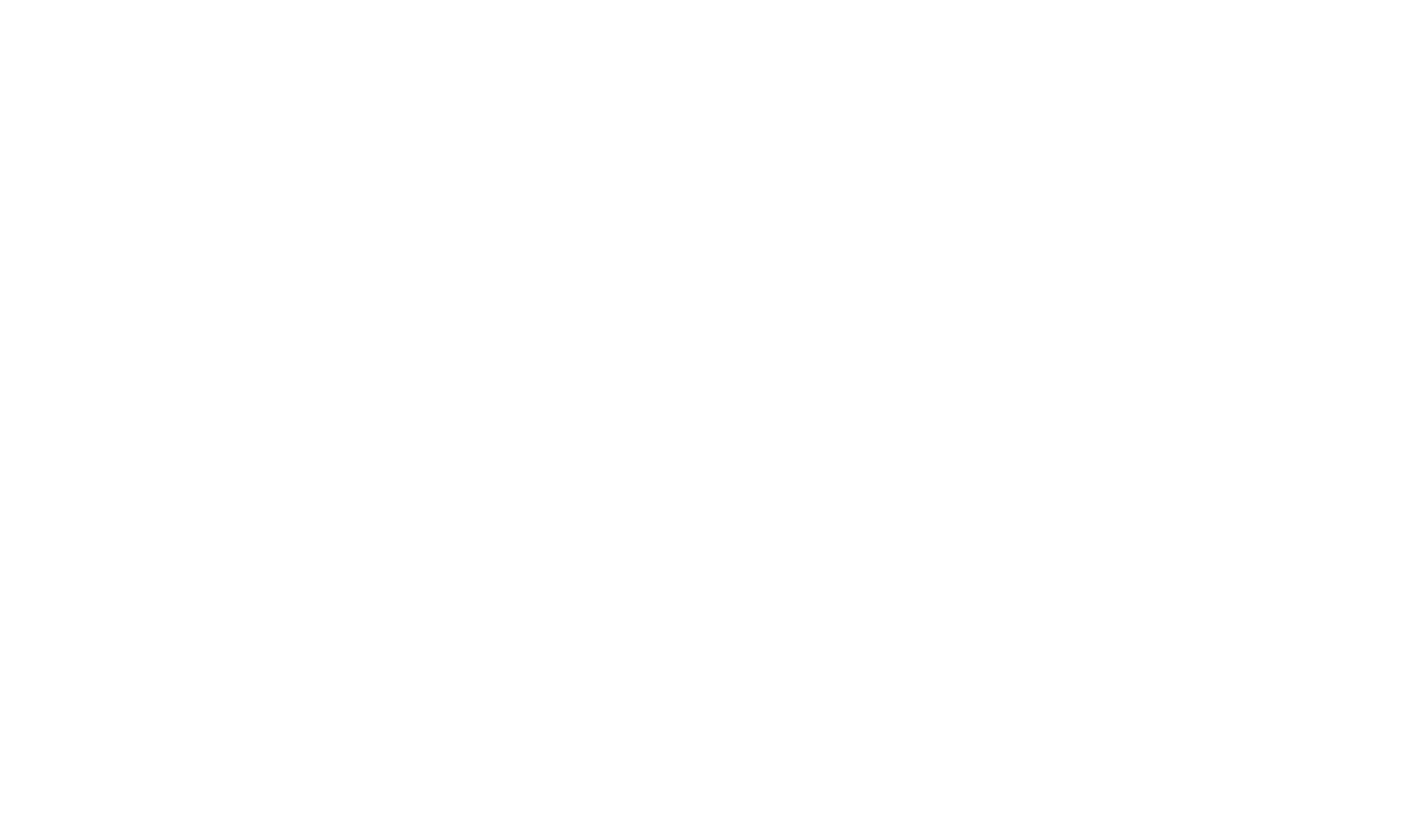
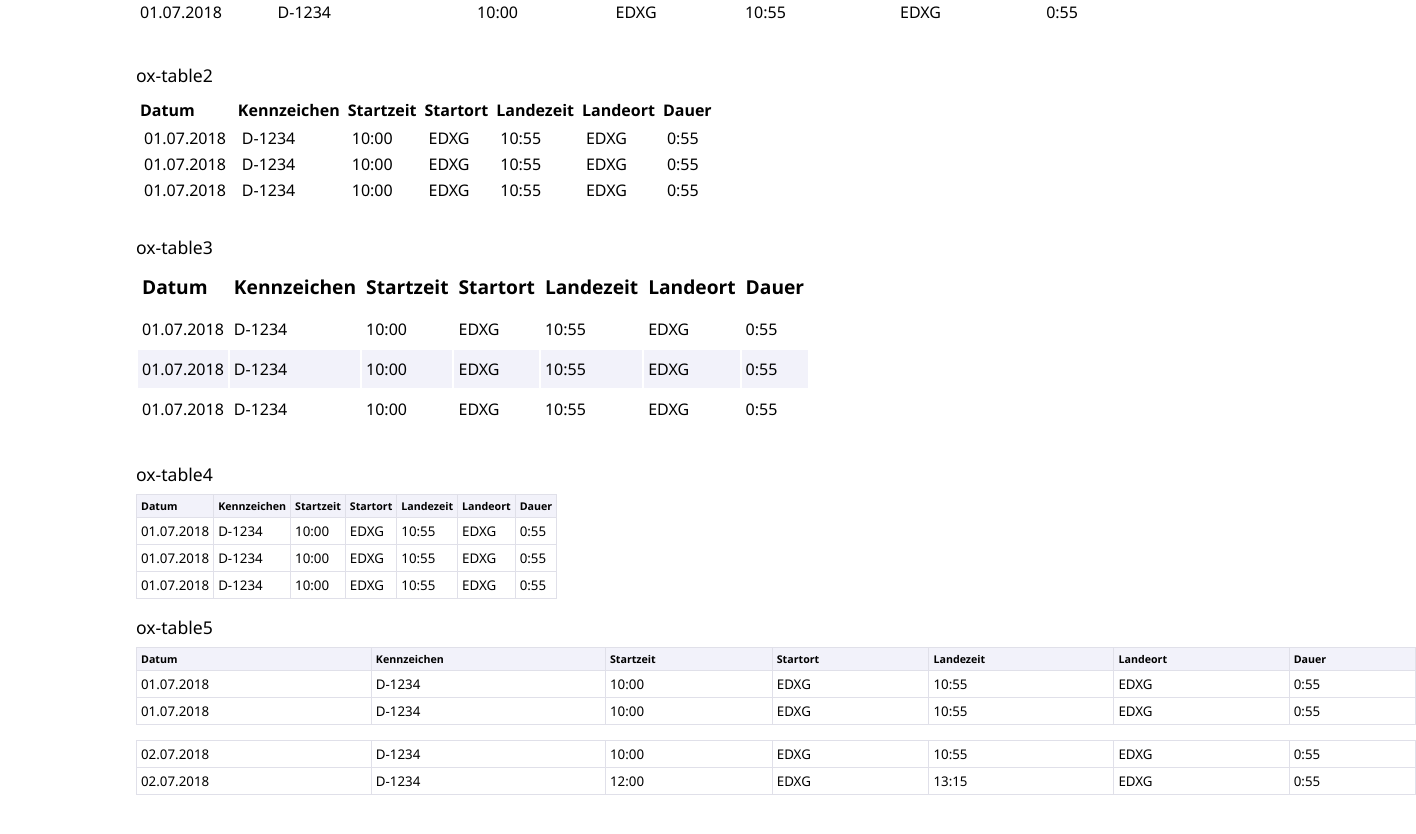
Before and after one commit to oocx/oocx-ng, an Angular app: page / in a window 1280 px wide. Shown: the part 3580-4414 px from the top of the page, 1416 px wide, since content can reach past the window. Before the commit the page ends 3681 px from the top, so only its background shows below. Built offline with nearby package versions, Linux system fonts and the light colour scheme.

Commit message:
feat: add additional table styles

```diff
--- a/projects/oocx-ng/src/lib/colors.less
+++ b/projects/oocx-ng/src/lib/colors.less
@@ -1,6 +1,6 @@
 @accent-color: #1f497b;
 @background-color: #fff;
-@secondary-background-color: #f5f5ff;
+@secondary-background-color: #f2f2fa;
 @teritary-background-color: #e0e0e9;
 @font-color: #000;
 @font-color-weak: #404040;
--- a/projects/oocx-ng/src/lib/tables.less
+++ b/projects/oocx-ng/src/lib/tables.less
@@ -76,3 +76,148 @@
         text-align: left;
     }
 }
+
+table.ox-table2 {
+
+    margin-top: 8px;
+    border-collapse: collapse;
+    table-layout: fixed;
+
+    th {
+        text-align: left;
+        padding: 4px;
+    }
+
+    td {
+        padding: 2px 8px;
+    }
+
+    tr:hover {
+        background-color: @accent-color;
+        color: @table-background-color;
+        text-decoration: none;
+        cursor: pointer;
+    }
+
+    tr:first-child:hover {
+        background-color: transparent;
+        color: @font-color;
+    }
+
+}
+
+table.ox-table3 {
+    table {
+        border-collapse: collapse;
+        border-spacing: 0;
+        margin-top: 0.75em;
+        border: 0 none;
+        -moz-box-sizing: border-box;
+        -webkit-box-sizing: border-box;
+        box-sizing: border-box;
+
+    }
+
+    table, thead, tbody, th, td, tr {
+        overflow: hidden;
+    }
+
+    th {
+        font-size: 1.2em;
+        text-align: left;
+        border: none 0px;
+        padding: 8px 4px;
+        background-color: @table-background-color;
+        text-align: left;
+        cursor: pointer;
+    }
+
+    td {
+        padding: 8px 4px;
+        border: 0 none;
+    }
+
+    td.actions {
+        text-align: left;
+        padding: 0 0 0 4px;
+        border-top: 1px solid @table-background-color;
+        background: @table-background-color;
+    }
+
+    td.actions a {
+        padding: 4px 8px;
+        margin: 0 0 0 4px;
+    }
+
+    tr:nth-child(2n + 1) {
+        background-color: @table-alternating-background-color;
+    }
+}
+
+table.ox-table4 {
+    margin: 8px 0 16px 0;
+    padding: 0;
+    border-collapse: collapse;
+    table-layout: fixed;
+
+    th, td {
+        font-family: 'Segoe UI', 'San Francisco', 'Roboto', sans-serif;
+        font-size: 10pt;
+        border: 1px solid @teritary-background-color;;
+        padding: 4px;
+    }
+
+    th {
+        font-size: 8pt;
+        text-align: left;
+        background: @secondary-background-color;
+    }
+}
+
+table.ox-table5 {
+    margin: 8px 0 16px 0;
+    padding: 0;
+    border-collapse: collapse;
+    table-layout: fixed;
+    min-width: 1280px;
+
+    input, th, td, label, ox-input-number {
+        font-family: 'Segoe UI', 'San Francisco', 'Roboto', sans-serif;
+        font-size: 10pt;
+    }
+
+    th {
+        font-size: 8pt;
+        text-align: left;
+        background: @secondary-background-color;
+        user-select: none;
+    }
+
+    tr.top th {
+        text-align: center;
+    }
+
+    tr.group-separator {
+        height: 16px;
+    }
+
+    td > * {
+        box-sizing: border-box;
+        max-width: 100%;
+        width: 100%;
+        margin: 0;
+        border: none;
+    }
+
+    th, td {
+        border: 1px solid @teritary-background-color;
+    }
+
+    th, td {
+        padding: 4px;
+    }
+
+    td:has(> input) {
+        padding: 0;
+    }
+}
--- a/src/app/app.component.html
+++ b/src/app/app.component.html
@@ -129,8 +129,13 @@
   <button class="ox-button-s">ox-button-s</button>
   <button class="ox-button-xs">ox-button-xs</button>
 </div>
+</section>
 
+<section>
 <h3>Tables</h3>
+
+
+<h4>ox-table</h4>
 <table class="ox-table">
   <tr>
     <th>Datum</th>
@@ -170,4 +175,175 @@
   </tr>
 </table>
 
+<h4>ox-table2</h4>
+<table class="ox-table2">
+  <tr>
+    <th>Datum</th>
+    <th>Kennzeichen</th>
+    <th>Startzeit</th>
+    <th>Startort</th>
+    <th>Landezeit</th>
+    <th>Landeort</th>
+    <th>Dauer</th>
+  </tr>
+  <tr class="start-row">
+    <td>01.07.2018</td>
+    <td>D-1234</td>
+    <td>10:00</td>
+    <td>EDXG</td>
+    <td>10:55</td>
+    <td>EDXG</td>
+    <td>0:55</td>
+  </tr>
+  <tr class="start-row">
+    <td>01.07.2018</td>
+    <td>D-1234</td>
+    <td>10:00</td>
+    <td>EDXG</td>
+    <td>10:55</td>
+    <td>EDXG</td>
+    <td>0:55</td>
+  </tr>
+  <tr class="start-row">
+    <td>01.07.2018</td>
+    <td>D-1234</td>
+    <td>10:00</td>
+    <td>EDXG</td>
+    <td>10:55</td>
+    <td>EDXG</td>
+    <td>0:55</td>
+  </tr>
+</table>
+
+<h4>ox-table3</h4>
+<table class="ox-table3">
+  <tr>
+    <th>Datum</th>
+    <th>Kennzeichen</th>
+    <th>Startzeit</th>
+    <th>Startort</th>
+    <th>Landezeit</th>
+    <th>Landeort</th>
+    <th>Dauer</th>
+  </tr>
+  <tr class="start-row">
+    <td>01.07.2018</td>
+    <td>D-1234</td>
+    <td>10:00</td>
+    <td>EDXG</td>
+    <td>10:55</td>
+    <td>EDXG</td>
+    <td>0:55</td>
+  </tr>
+  <tr class="start-row">
+    <td>01.07.2018</td>
+    <td>D-1234</td>
+    <td>10:00</td>
+    <td>EDXG</td>
+    <td>10:55</td>
+    <td>EDXG</td>
+    <td>0:55</td>
+  </tr>
+  <tr class="start-row">
+    <td>01.07.2018</td>
+    <td>D-1234</td>
+    <td>10:00</td>
+    <td>EDXG</td>
+    <td>10:55</td>
+    <td>EDXG</td>
+    <td>0:55</td>
+  </tr>
+</table>
+
+<h4>ox-table4</h4>
+<table class="ox-table4">
+  <tr>
+    <th>Datum</th>
+    <th>Kennzeichen</th>
+    <th>Startzeit</th>
+    <th>Startort</th>
+    <th>Landezeit</th>
+    <th>Landeort</th>
+    <th>Dauer</th>
+  </tr>
+  <tr class="start-row">
+    <td>01.07.2018</td>
+    <td>D-1234</td>
+    <td>10:00</td>
+    <td>EDXG</td>
+    <td>10:55</td>
+    <td>EDXG</td>
+    <td>0:55</td>
+  </tr>
+  <tr class="start-row">
+    <td>01.07.2018</td>
+    <td>D-1234</td>
+    <td>10:00</td>
+    <td>EDXG</td>
+    <td>10:55</td>
+    <td>EDXG</td>
+    <td>0:55</td>
+  </tr>
+  <tr class="start-row">
+    <td>01.07.2018</td>
+    <td>D-1234</td>
+    <td>10:00</td>
+    <td>EDXG</td>
+    <td>10:55</td>
+    <td>EDXG</td>
+    <td>0:55</td>
+  </tr>
+</table>
+
+<h4>ox-table5</h4>
+<table class="ox-table5">
+  <tr>
+    <th>Datum</th>
+    <th>Kennzeichen</th>
+    <th>Startzeit</th>
+    <th>Startort</th>
+    <th>Landezeit</th>
+    <th>Landeort</th>
+    <th>Dauer</th>
+  </tr>
+  <tr class="start-row">
+    <td>01.07.2018</td>
+    <td>D-1234</td>
+    <td>10:00</td>
+    <td>EDXG</td>
+    <td>10:55</td>
+    <td>EDXG</td>
+    <td>0:55</td>
+  </tr>
+  <tr class="start-row">
+    <td>01.07.2018</td>
+    <td>D-1234</td>
+    <td>10:00</td>
+    <td>EDXG</td>
+    <td>10:55</td>
+    <td>EDXG</td>
+    <td>0:55</td>
+  </tr>
+  <tr class="group-separator"></tr>
+  <tr class="start-row">
+    <td>02.07.2018</td>
+    <td>D-1234</td>
+    <td>10:00</td>
+    <td>EDXG</td>
+    <td>10:55</td>
+    <td>EDXG</td>
+    <td>0:55</td>
+  </tr>
+  <tr class="start-row">
+    <td>02.07.2018</td>
+    <td>D-1234</td>
+    <td>12:00</td>
+    <td>EDXG</td>
+    <td>13:15</td>
+    <td>EDXG</td>
+    <td>0:55</td>
+  </tr>
+</table>
+
+
 </section>
--- a/src/app/app.component.less
+++ b/src/app/app.component.less
@@ -67,6 +67,12 @@
     margin: 0 0 10px 0;
 }
 
+h4 {
+    font-size: 1.1em;
+    margin: 0 0 4px 0;
+    font-weight: normal;
+}
+
 section {
     margin-bottom: 32px;
 }
@@ -86,3 +92,7 @@
 input {
     .input;
 }
+
+table {
+    margin-bottom: 32px;
+}
```
